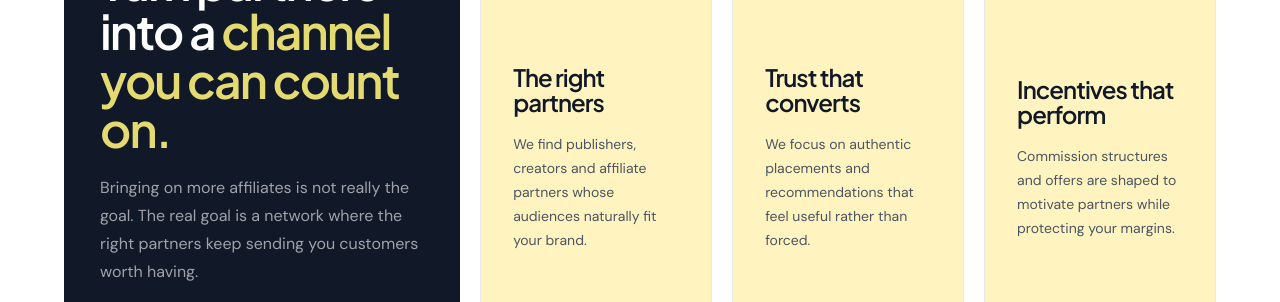
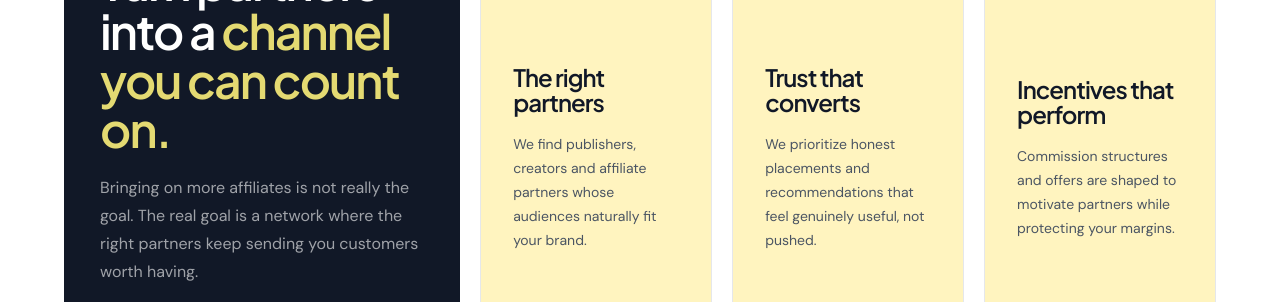
Before and after one commit to addtitansITSolutions/Go-Purple, a React (Vite) app: page /services/affiliate-marketing in a window 1280 px wide. Shown: the part 2680-2982 px from the top of the page. Built offline with nearby package versions, Linux system fonts and the light colour scheme.

Commit message:
contents for Affiliate , digital , ecommerce are updated

```diff
--- a/src/sections/AffiliateMarketing/AffiliateMarketingWhy.jsx
+++ b/src/sections/AffiliateMarketing/AffiliateMarketingWhy.jsx
@@ -19,7 +19,7 @@ const pillars = [
     number: "02",
     title: "Trust that converts",
     description:
-      "We focus on authentic placements and recommendations that feel useful rather than forced.",
+      "We prioritize honest placements and recommendations that feel genuinely useful, not pushed.",
     icon: Handshake,
   },
   {
@@ -112,8 +112,7 @@ We build affiliate programs with real partners, results you can track, and value
               </h3>
 
               <p className="mt-5 max-w-lg font-[var(--font-body)] text-sm leading-6 text-white/60 sm:text-base sm:leading-7">
-                Bringing on more affiliates is not really the goal. The real goal is a network where the right partners
-keep sending you customers worth having.
+                Bringing on more affiliates is not really the goal. The real goal is a network where the right partners keep sending you customers worth having.
               </p>
 
               <div className="mt-7 flex items-center justify-between border-t border-white/10 pt-5">
```
